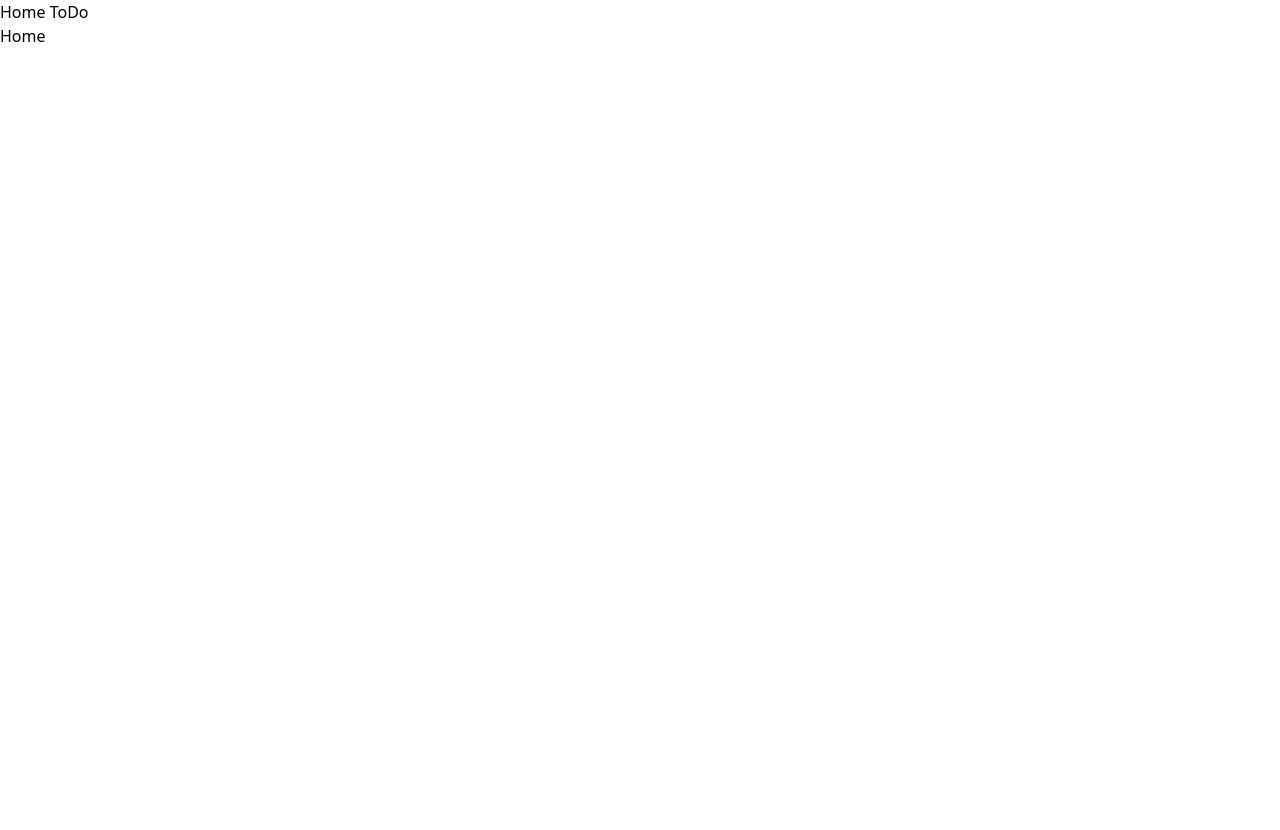
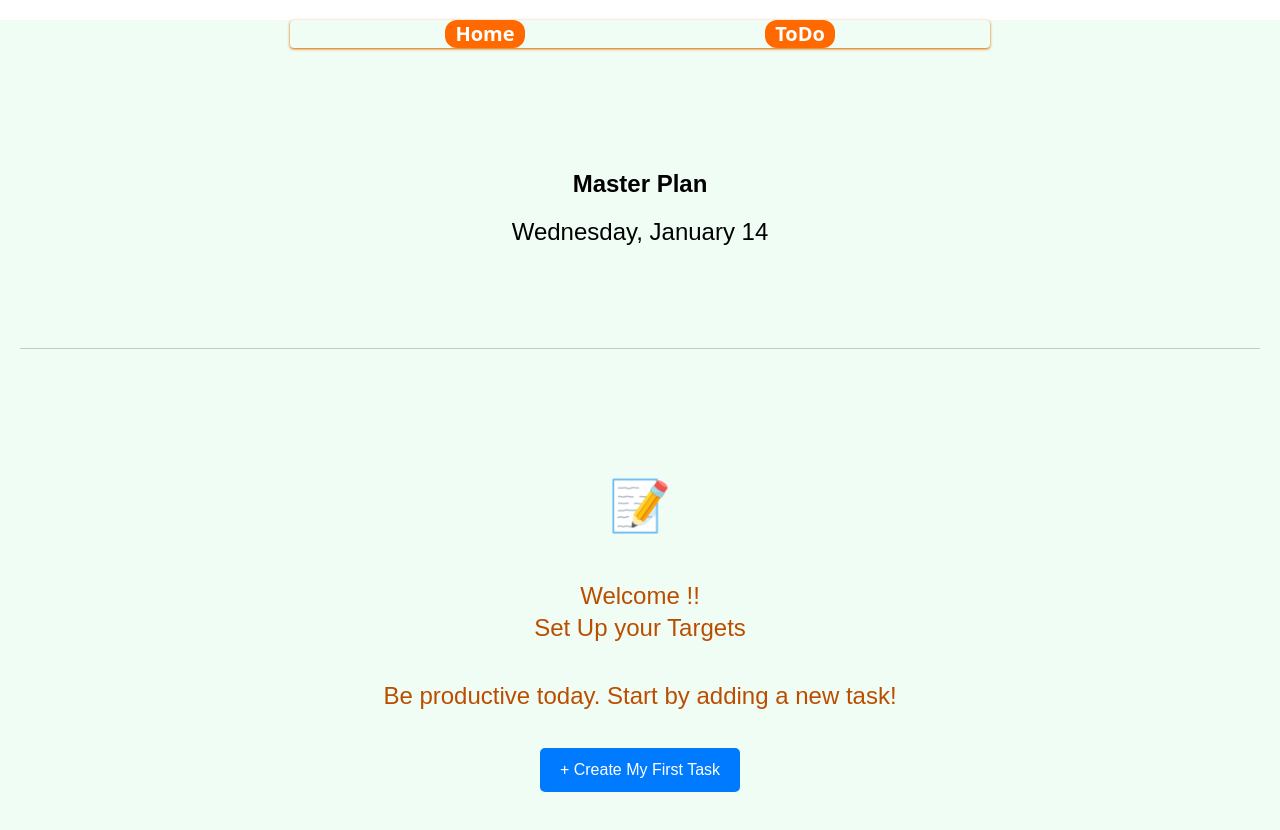
Before and after one commit to nishanthapa906/ToDoApp-React, a React (Vite) app: page / in a window 1280 px wide. Shown: the top 830 px of the page. Before the commit the page ends 800 px from the top, so only its background shows below. Built offline with nearby package versions, Linux system fonts and the light colour scheme.

Commit message:
Creating Home Page

```diff
--- a/components/Header.jsx
+++ b/components/Header.jsx
@@ -2,9 +2,9 @@ import React from 'react'
 import { NavLink } from 'react-router-dom'
 function Header() {
     return (
-        <div>
-            <NavLink to ="/" > Home</NavLink>
-            <NavLink to ="todo" > ToDo</NavLink>
+        <div className=' bg-green-50 flex justify-center   w-[700px]   m-auto mt-5 rounded text-xl font-bold shadow shadow-amber-600 space-x-60 '>
+            <NavLink  className = " rounded-xl bg-orange-500 text-white  w-[80px] flex justify-center hover:bg-blue-700" to ="/" > Home</NavLink>
+            <NavLink className= "rounded-xl bg-orange-500 text-white  w-[70px] flex justify-center hover:bg-blue-700" to ="todo" > ToDo</NavLink>
         </div>
     )
 }
--- a/pages/Home.jsx
+++ b/pages/Home.jsx
@@ -1,11 +1,73 @@
-import React from 'react'
+import React, { useState } from 'react';
+import { useNavigate } from 'react-router-dom';
 
-function Home() {
-    return (
-        <div>
-            Home
+const Home = () => {
+  const [todos, setTodos] = useState([]);
+  const [showInput, setShowInput] = useState(false);
+  const [task, setTask] = useState("");
+
+
+  const navigate = useNavigate();
+  const handleAddTask = (e) => {
+    e.preventDefault();
+    if (task.trim()) {
+      setTodos([...todos, { id: Date.now(), text: task, completed: false }]);
+      setTask("");
+    }
+  };
+
+  return (
+    <div   style={{ padding: '20px', textAlign: 'center', fontFamily: 'Arial' }}>
+
+      <header className='mt-5 space-y-4 text-2xl p-20 '>
+        <h1 className='font-semibold'>Master Plan</h1>
+        <p>{new Date().toLocaleDateString('en-US', { weekday: 'long', month: 'long', day: 'numeric' })}</p>
+      </header>
+
+      <hr style={{ margin: '20px 0', opacity: '0.2' }} />
+
+      {todos.length === 0 && !showInput ? (
+        <div className="empty-state p-10  mt-20  space-y-9">
+          <div className='' style={{ fontSize: '50px' }}>📝</div>
+          <h2 className='text-2xl text-amber-700  '>Welcome !! <br/>Set Up your Targets  </h2>
+          <p  className='text-2xl text-amber-700 '>Be productive today. Start by adding a new task!</p>
+          <button
+           onClick={()=>{
+            navigate('/todo')
+           }}
+            style={{ padding: '10px 20px', cursor: 'pointer', backgroundColor: '#007bff', color: 'white', border: 'none', borderRadius: '5px' }}
+          >
+            + Create My First Task
+          </button>
         </div>
-    )
-}
+      ) : (
+        <div className="todo-section">
 
-export default Home
+          <form onSubmit={handleAddTask} style={{ marginBottom: '20px' }}>
+            <input
+              type="text"
+              value={task}
+              onChange={(e) => setTask(e.target.value)}
+              placeholder="What needs to be done?"
+              style={{ padding: '10px', width: '250px', borderRadius: '5px 0 0 5px', border: '1px solid #ccc' }}
+            />
+            <button type="submit" style={{ padding: '10px', borderRadius: '0 5px 5px 0', border: '1px solid #007bff', backgroundColor: '#007bff', color: 'white' }}>
+              Add
+            </button>
+          </form>
+
+
+          <ul style={{ listStyle: 'none', padding: 0 }}>
+            {todos.map(item => (
+              <li key={item.id} style={{ background: '#f4f4f4', margin: '5px 0', padding: '10px', borderRadius: '5px', textAlign: 'left' }}>
+                <input type="checkbox" /> {item.text}
+              </li>
+            ))}
+          </ul>
+        </div>
+      )}
+    </div>
+  );
+};
+
+export default Home;
--- a/pages/Todo.jsx
+++ b/pages/Todo.jsx
@@ -10,6 +10,7 @@ function Todo() {
   const navigate = useNavigate();
 
   const { state, dispatch } = useContext(TodoContext);
+
   const addTodo = () => {
     if (title.length <= 0) {
       setTitleError("Plz. enter the todo*");
--- a/src/App.jsx
+++ b/src/App.jsx
@@ -7,7 +7,7 @@ import EditTodo from '../pages/EditTodo'
 
 function App() {
   return (
-    <div>
+    <div className=' bg-green-50'>
        <Header />
       <Routes>
         <Route path ='/' element = {<Home/>} ></Route>
--- a/src/main.jsx
+++ b/src/main.jsx
@@ -10,7 +10,7 @@ import { TodoProvider } from '../context/TodoProvider.jsx';
 
 createRoot(document.getElementById('root')).render(
   <>
-    <BrowserRouter>
+    <BrowserRouter >
       <TodoProvider>
         <App />
         <ToastContainer
```
